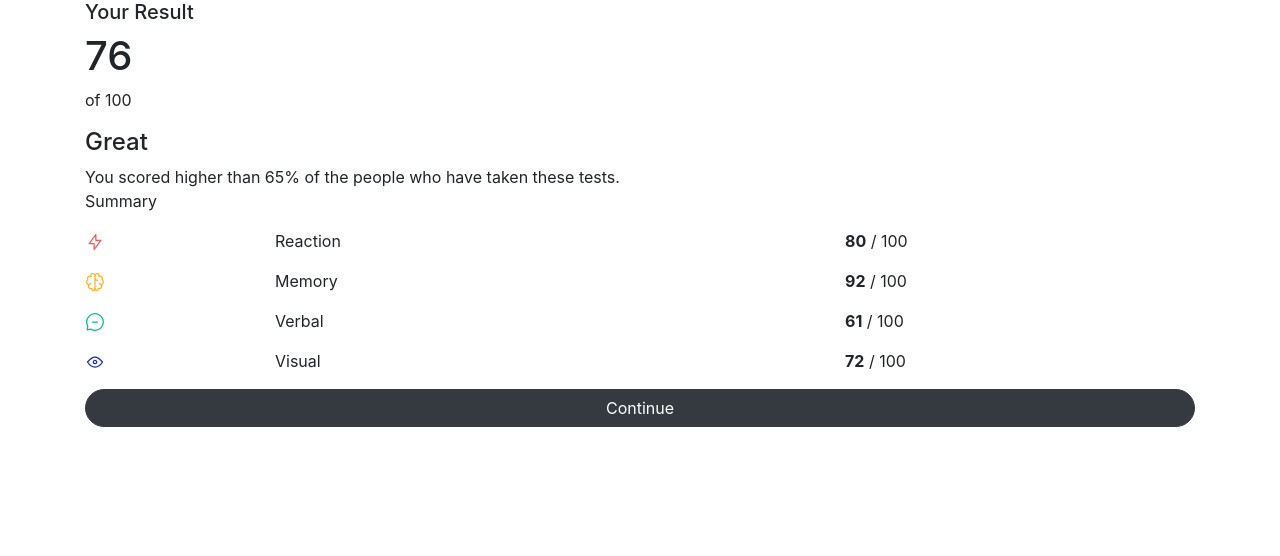
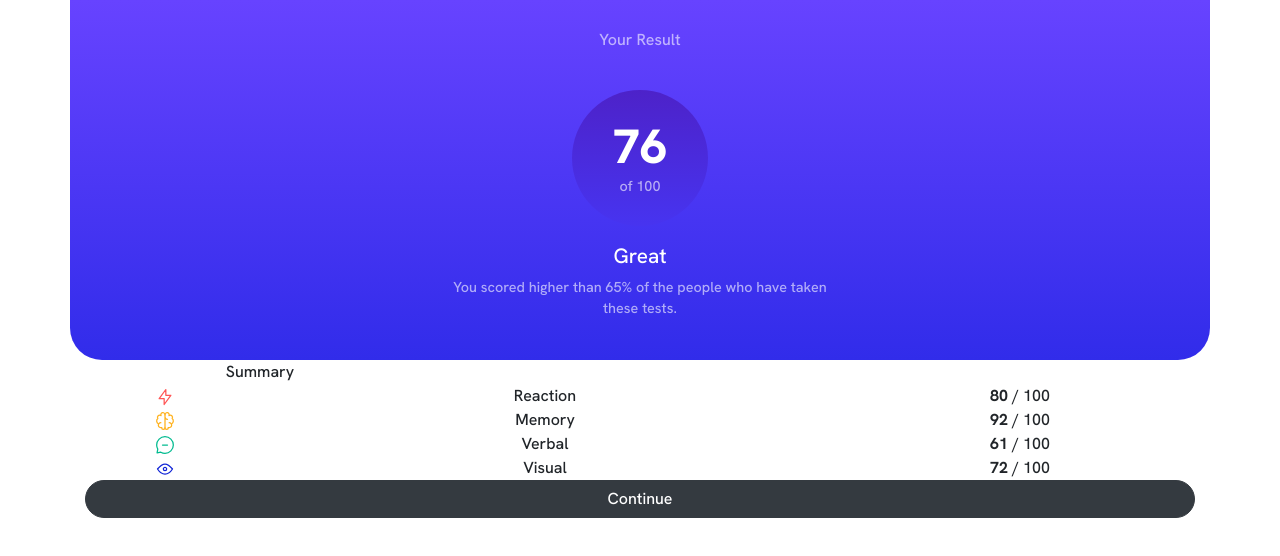
Before and after one commit to Johan-Hennius/results-summary-component-challenge, a plain HTML site: page index.html in a window 1280 px wide. Drawn offline with nearby package versions, Linux system fonts and the light colour scheme.

Commit message:
Add style to blue section

```diff
--- a/assets/css/style.css
+++ b/assets/css/style.css
@@ -11,9 +11,84 @@
 
 /*----------------------------------------------General-styles*/
 body {
-    font-family: 'Hanken Grotesk', sans-serif;
+  font-family: 'Hanken Grotesk', sans-serif;
+  text-align: center;
+}
+
+h1,
+h2,
+h3,
+h4,
+h5,
+p {
+  margin: 0;
 }
 
 /*----------------------------------------------Blue-section*/
+.blue-section {
+  min-height: 45vh;
+  display: flex;
+  flex-direction: column;
+  justify-content: space-between;
+  align-items: center;
+  gap: .5rem;
+  background-image: linear-gradient(#6743ff, #312cea);
+  border-radius: 0 0 2rem 2rem;
+  color: white;
+  font-weight: 500;
+  padding-right: 2.5rem;
+  padding-left: 2.5rem;
+  padding-bottom: 2.5rem;
+  padding-top: .5rem;
+}
+
+.result-col {
+  display: flex;
+  flex-direction: column;
+  justify-content: center;
+  align-items: center;
+  height: 4rem;
+}
+
+.result-col h5 {
+  font-size: 1rem;
+  color: rgba(255, 255, 255, 0.6);
+}
+
+.circle {
+  background-image: linear-gradient(#4d22c9, #4734f0);
+  display: flex;
+  flex-direction: column;
+  justify-content: center;
+  align-items: center;
+  width: 8.5rem;
+  height: 8.5rem;
+  border-radius: 7rem;
+}
+
+.circle h1 {
+  font-weight: 800;
+  font-size: 3rem;
+}
+
+.blue-section h4 {
+  font-size: 1.3rem;
+  margin-bottom: .5rem;
+}
+
+/* .circle p {
+  color: rgba(255, 255, 255, 0.6);
+  font-size: .8rem;
+} */
+
+.blue-section p {
+  color: rgba(255, 255, 255, 0.6);
+  font-size: .9rem;
+}
+
+.score-info {
+  width: 90%;
+  margin: 0 auto;
+}
 
 /*----------------------------------------------White-section*/
--- a/index.html
+++ b/index.html
@@ -8,14 +8,15 @@
     <!-- Bootstrap css Link -->
     <link rel="stylesheet" href="https://cdn.jsdelivr.net/npm/bootstrap@4.6.2/dist/css/bootstrap.min.css"
         integrity="sha384-xOolHFLEh07PJGoPkLv1IbcEPTNtaed2xpHsD9ESMhqIYd0nLMwNLD69Npy4HI+N" crossorigin="anonymous">
-
+    <!-- CSS -->
+    <link rel="stylesheet" href="assets/css/style.css" type="text/css">
 </head>
 
 <body>
 
     <div class="blue-section container">
         <div class="row">
-            <div class="col-12">
+            <div class="col-12 result-col">
                 <h5>
                     Your Result
                 </h5>
@@ -38,11 +39,9 @@
                 <h4>
                     Great
                 </h4>
-            </div>
-        </div>
-        <div class="row">
-            <div class="col-12">
-                You scored higher than 65% of the people who have taken these tests.
+                <p class="score-info">
+                    You scored higher than 65% of the people who have taken these tests.
+                </p>
             </div>
         </div>
     </div>
```
